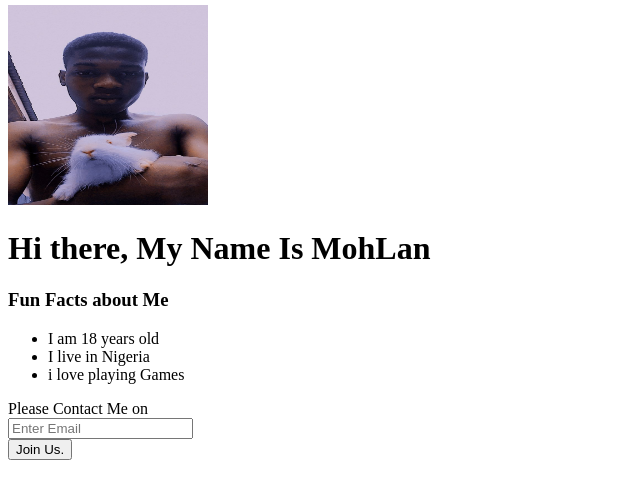
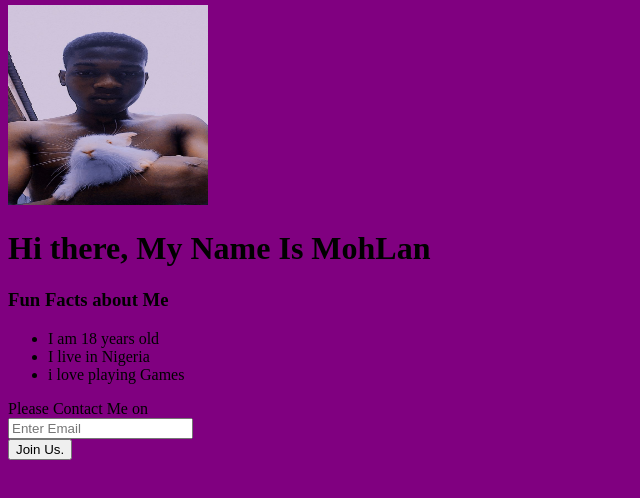
Before and after one commit to Mohlan-Glitch/helloworld, a plain HTML site: page index.html in a window 1280 px wide. Shown: the whole page, without its empty margins (0-640 px from the left). Drawn offline with Linux system fonts and the light colour scheme.

Commit message:
Update file.css

```diff
--- a/file.css
+++ b/file.css
@@ -3,7 +3,6 @@ body{
   text-align:middle;
   text-weight:bold;
   background:purple
-  width=100%
 }
 .main{
   margin-top:4px;
```
